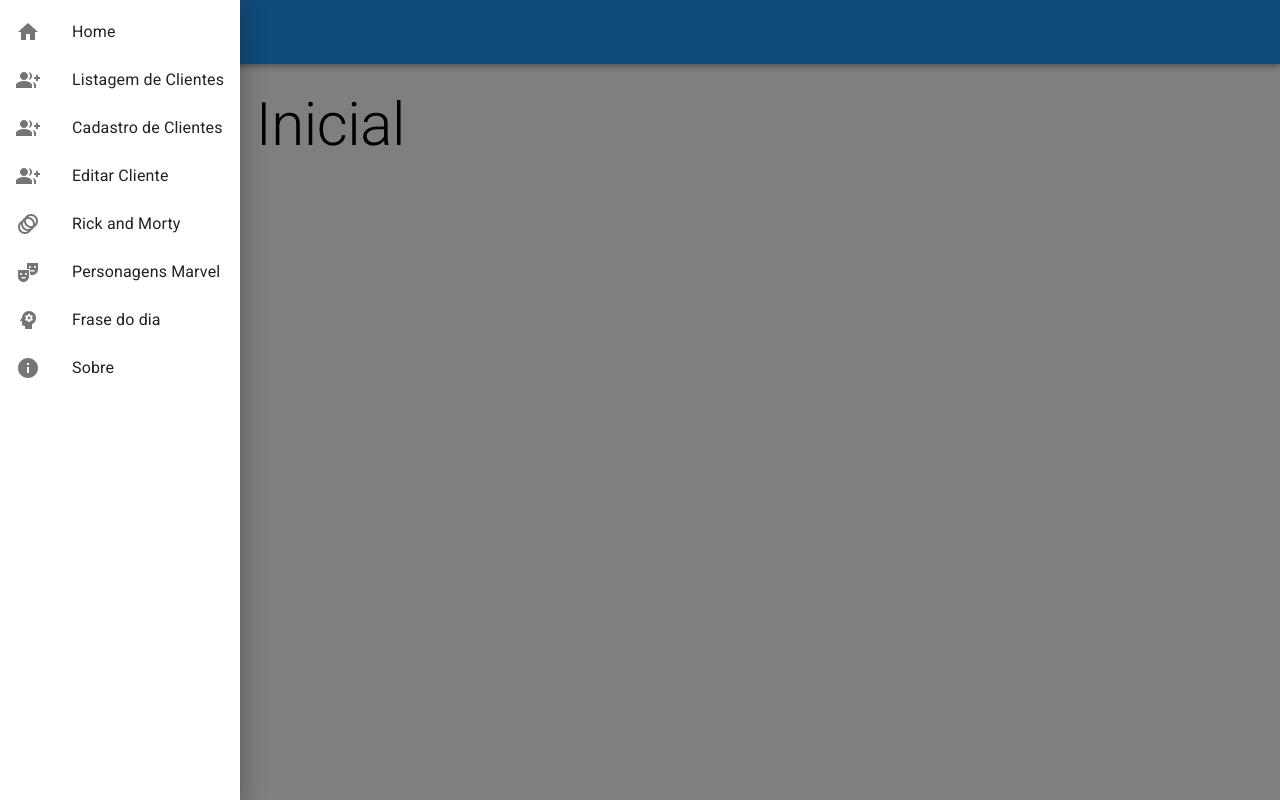
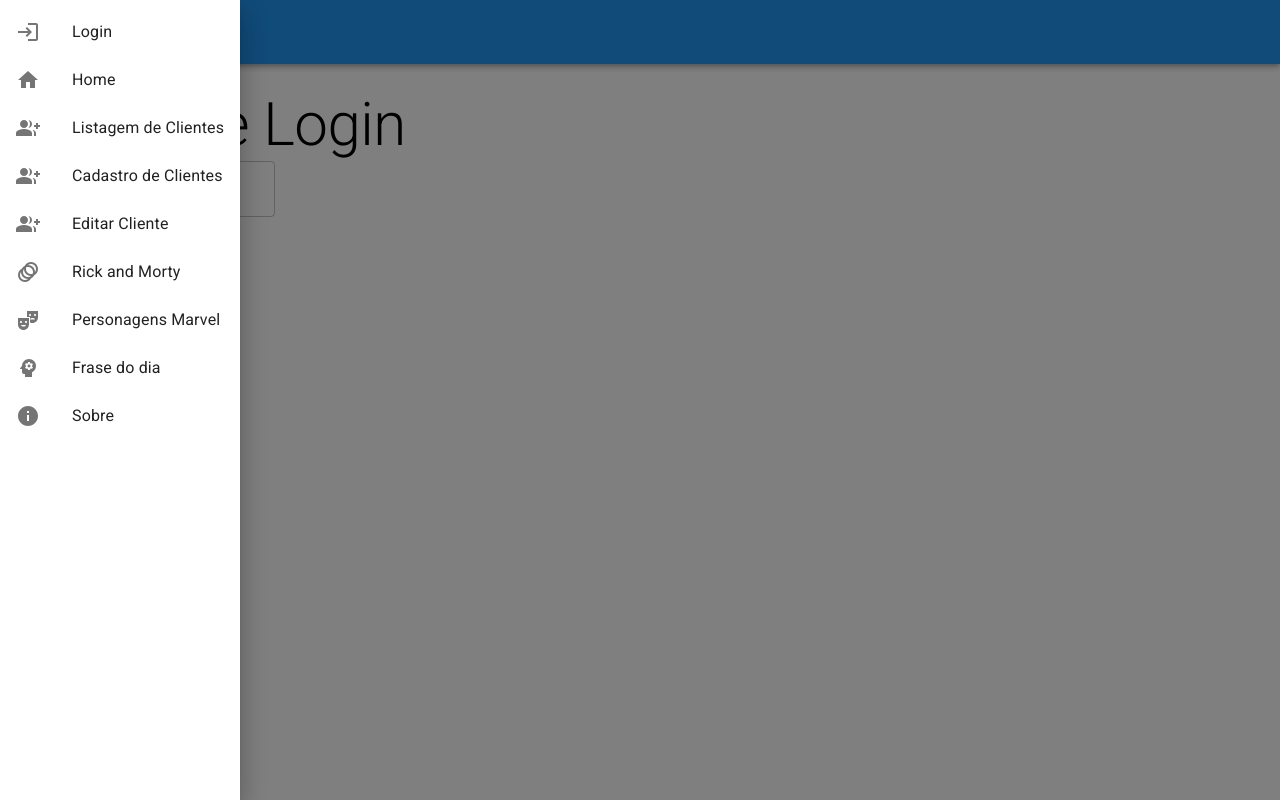
Before and after one commit to ulissessoaresmoreira/my_app, a React (Create React App) app: page /login in a window 1280 px wide. Both pictures are taken after a click on the button "menu". Built offline with nearby package versions, Linux system fonts and the light colour scheme.

Commit message:
add screen login

```diff
--- a/src/App.js
+++ b/src/App.js
@@ -16,6 +16,7 @@ import Register from './pages/customers/Register'
 import RickAndMorty from './pages/RickAndMorty'
 import Marvel from './pages/Marvel'
 import Advice from './pages/Advice'
+import Login from './pages/Login'
 
 
 const App = () => {
@@ -24,6 +25,9 @@ const App = () => {
       <Router>
         <TemplateDefault>
           <Switch>
+            <Route path="/login">
+              <TemplatePage title="Tela de Login" Component={Login} />
+            </Route>
             <Route path="/about">
               <TemplatePage title="Sobre" Component={About} />
             </Route>
--- a/src/index.js
+++ b/src/index.js
@@ -1,6 +1,6 @@
 import React from 'react'
 import ReactDOM from 'react-dom'
-import { createTheme, ThemeProvider } from '@mui/material/styles';
+import { createTheme, ThemeProvider } from '@mui/material/styles'
 
 import App from './App'
 import './index.css'
@@ -21,7 +21,10 @@ const theme = createTheme({
     secondary: {
       main: yellow[400],
     },
-  },
+    },
+      margin:{
+        spacing: 1,
+    },
 })
 
 
--- /dev/null
+++ b/src/pages/Login.js
@@ -0,0 +1,31 @@
+import { makeStyles } from '@material-ui/styles'
+import {
+    Button,
+    TextField,
+    Typography,
+} from '@mui/material'
+import { ThemeProvider } from 'styled-components'
+
+const useStyles = makeStyles ((theme) =>  ({
+    wrapper:{
+        margin: theme.spacing,
+    }
+}))
+
+const Login = () => {
+    const classes = useStyles()
+
+    return(
+        <>
+            <Typography>
+                <TextField>
+                    <Button>
+
+                    </Button>
+                </TextField>
+            </Typography>
+        </>
+    )
+}
+
+export default Login
--- a/src/pages/customers/Register.js
+++ b/src/pages/customers/Register.js
@@ -11,7 +11,8 @@ import CircularIntegration from '../../components/CircularIntegration'
 const useStyles = makeStyles ({
     wrapper:{
         marginTop: (15),
-        marginBottom: (50)
+        marginBottom: (50),
+
     }
 })
 
--- a/src/partials/Header.js
+++ b/src/partials/Header.js
@@ -14,6 +14,7 @@ import {
     Button,
     IconButton,
 } from '@mui/material'
+import LoginIcon from '@mui/icons-material/Login';
 
 import MenuIcon from '@mui/icons-material/Menu'
 import HomeIcon from '@mui/icons-material/Home'
@@ -69,6 +70,10 @@ const handleMenuClick = route => {
             </AppBar>
             <Drawer open={menuOpen} onClose={handleToggleMenu}>
                 <List>
+                    <ListItem button onClick={() => {handleMenuClick('/login')}}>
+                        <ListItemIcon><LoginIcon /></ListItemIcon>
+                        <ListItemText>Login</ListItemText>
+                    </ListItem>
                     <ListItem button onClick={() => {handleMenuClick('/')}}>
                         <ListItemIcon><HomeIcon /></ListItemIcon>
                         <ListItemText>Home</ListItemText>
```
